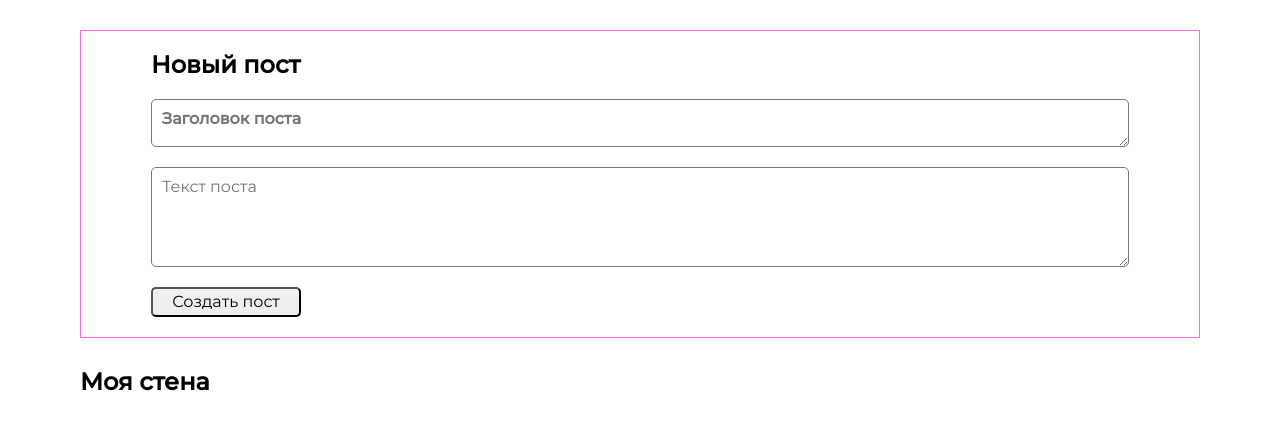
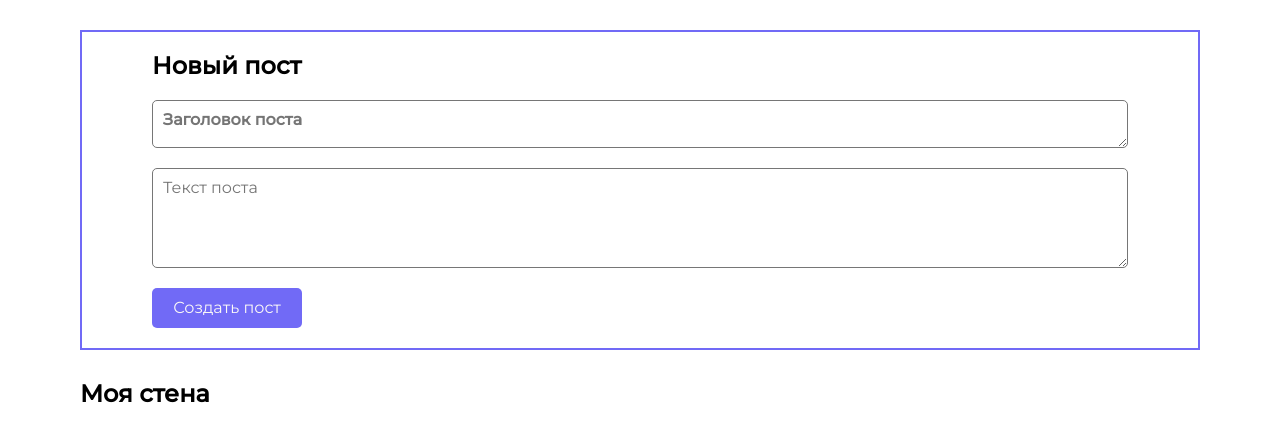
Before and after one commit to AnnaZhzhonova/hw_week19, a plain HTML site: page task2/index.html in a window 1280 px wide. Shown: the top 442 px of the page. Drawn offline with Linux system fonts and the light colour scheme.

Commit message:
add styles

```diff
--- a/task2/assets/style.css
+++ b/task2/assets/style.css
@@ -15,11 +15,11 @@
   .posting, .blog {
     margin: 30px 50px;
   }
-  .post-form{
+  .post-form, .post-box{
     display: flex;
     flex-direction: column;
     padding: 10px 70px;
-    border: 1px solid #f66aed;
+    border: 2px solid #716af6;
   }
   .title{
     margin: 10px 0;
@@ -37,14 +37,18 @@
     border-radius: 5px;
   }
   .post-form__btn{
-    height: 30px;
+    height: 40px;
     width: 150px;
     margin: 10px 0;
+    border: none;
     border-radius: 5px;
+    background-color: #716af6;
+    color: rgb(251, 249, 247);
   }
   .blog{
     height: 100vh;
   }
+
   .footer{
     height: 150px;
     margin: 50px 50px;
--- a/task2/index.js
+++ b/task2/index.js
@@ -27,7 +27,7 @@ function createPostElement (title, text) {
     postWrap.classList.add('post-box');
     blogContainer.append(postWrap);
 
-    postWrap.innerHTML = `<h2>${title}</h2><p>${text}</p>`
+    postWrap.innerHTML = `<h2 class="title"bbbb>${title}</h2><p class="text">${text}</p>`
 }
 
 function createPostArticle(title, text) {
@@ -43,13 +43,14 @@ function createPostArticle(title, text) {
             'Content-Type': 'application/json; charset=UTF-8',
         }
     })
+
     .then(response => response.json())
     .then(json => createPostElement (json.title, json.body))
-    .then(json => console.log(json))
 
-    .catch(error => console.error(error));
+    .catch(error => console.error(error))
+    .finally(console.log(`success`))
+};
 
-};
 
 
 
```
